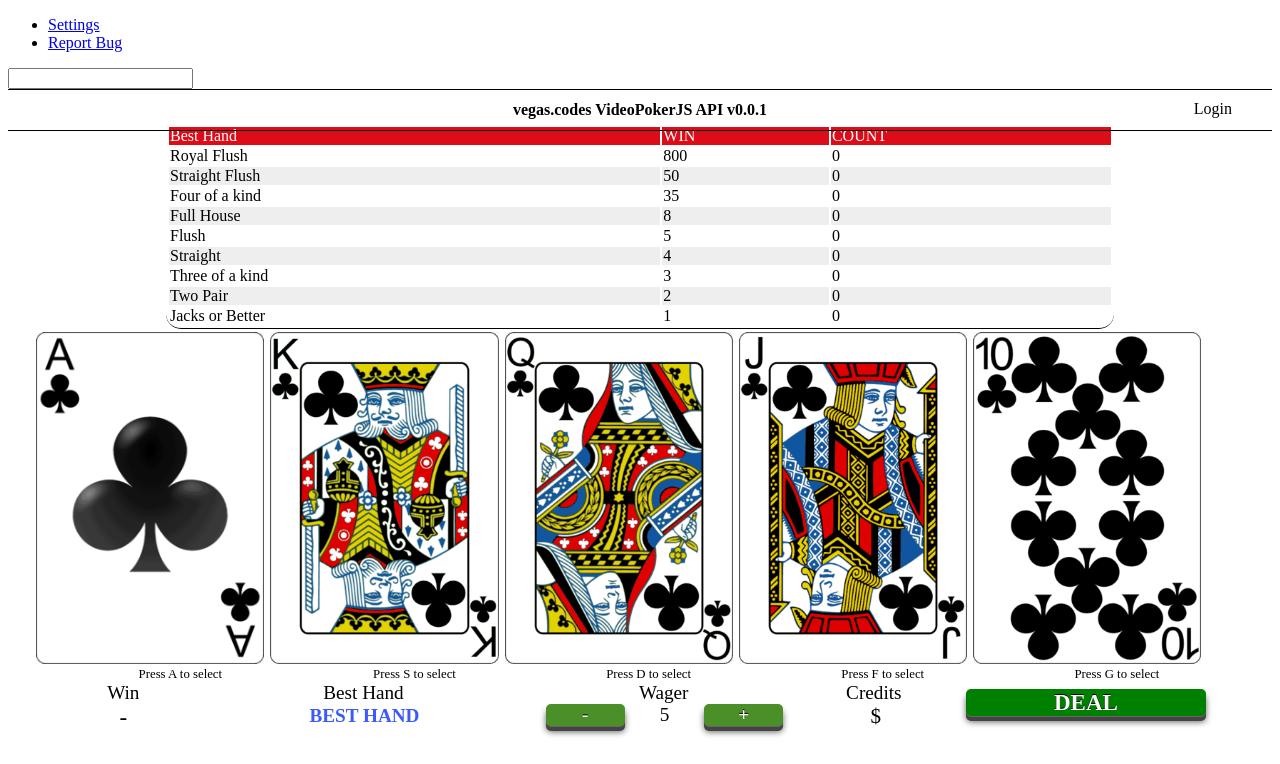
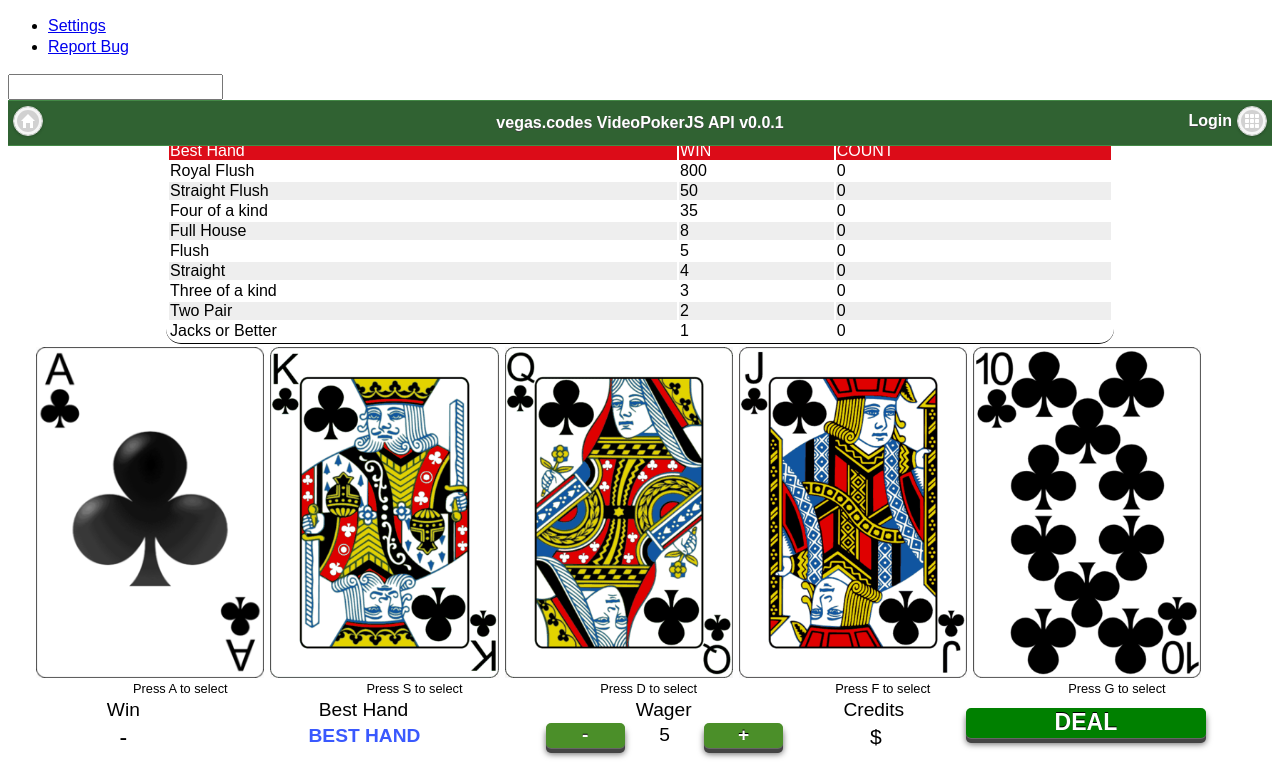
Before and after one commit to relloller/videopokerJS, a website: page public/index2.html in a window 1280 px wide. Shown: the top 764 px of the page. Drawn offline with nearby package versions, Linux system fonts and the light colour scheme.

Commit message:
index2.html css update

```diff
--- a/public/index2.html
+++ b/public/index2.html
@@ -5,7 +5,7 @@
   <meta http-equiv="Content-Type" content="text/html; charset=utf-8">
   <meta name="viewport" content="width=device-width, initial-scale=1">
   <!-- build:css css/tidy.css -->
-  <!-- <link rel="stylesheet" href="css/jquery.mobile.css" /> -->
+  <link rel="stylesheet" href="css/jquery.mobile.css" />
   <link rel="stylesheet" href="css/jquery.mobile.icons.min.css" />
   <link rel="stylesheet" href="css/jquery.mobile.structure-1.4.5.min.css" />
   <link rel="stylesheet" type="text/css" href="css/videopokerstyle2.css">
```
